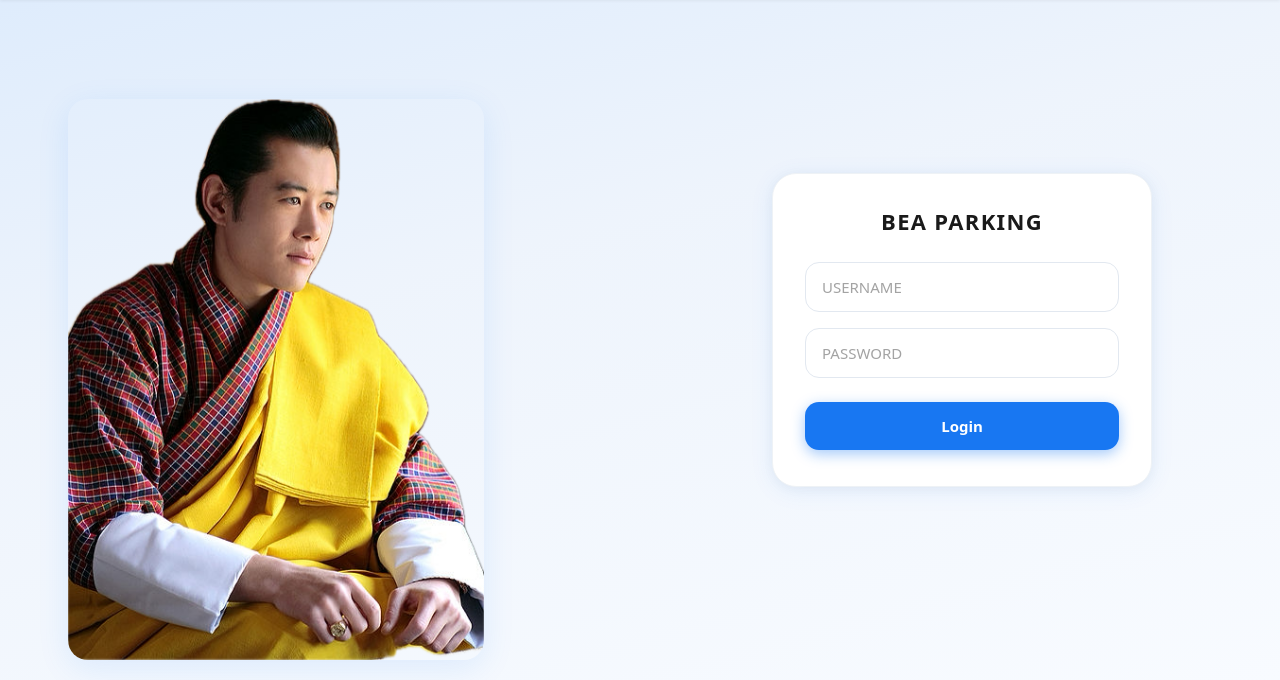
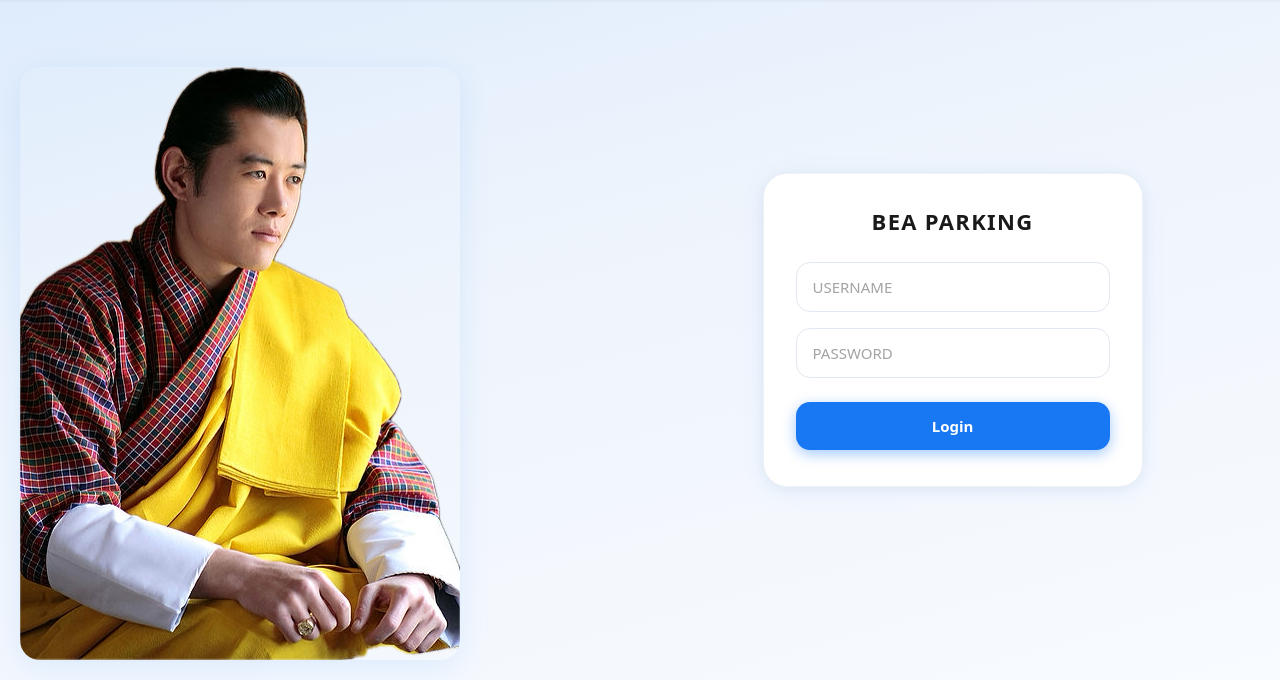
Before and after one commit to beacparking/BEAC-CLEAN, a Flask app: page /login in a window 1280 px wide. Shown: the part 139-819 px from the top of the page. Run offline with Flask 3, Linux system fonts and the light colour scheme; some libraries are stand-ins or nearby versions.

Commit message:
Login: move person image to left edge

```diff
--- a/static/css/login.css
+++ b/static/css/login.css
@@ -60,11 +60,12 @@ body {
     flex: 1;
     display: flex;
     align-items: flex-end;
-    padding-left: 48px;
+    padding-left: 0px;
+    padding-right: 10px;
 }
 
 .person {
-    max-height: 85%;
+    max-height: 92%;
     border-radius: 20px;
     box-shadow: 0 8px 32px rgba(24, 119, 242, 0.1);
 }
```
